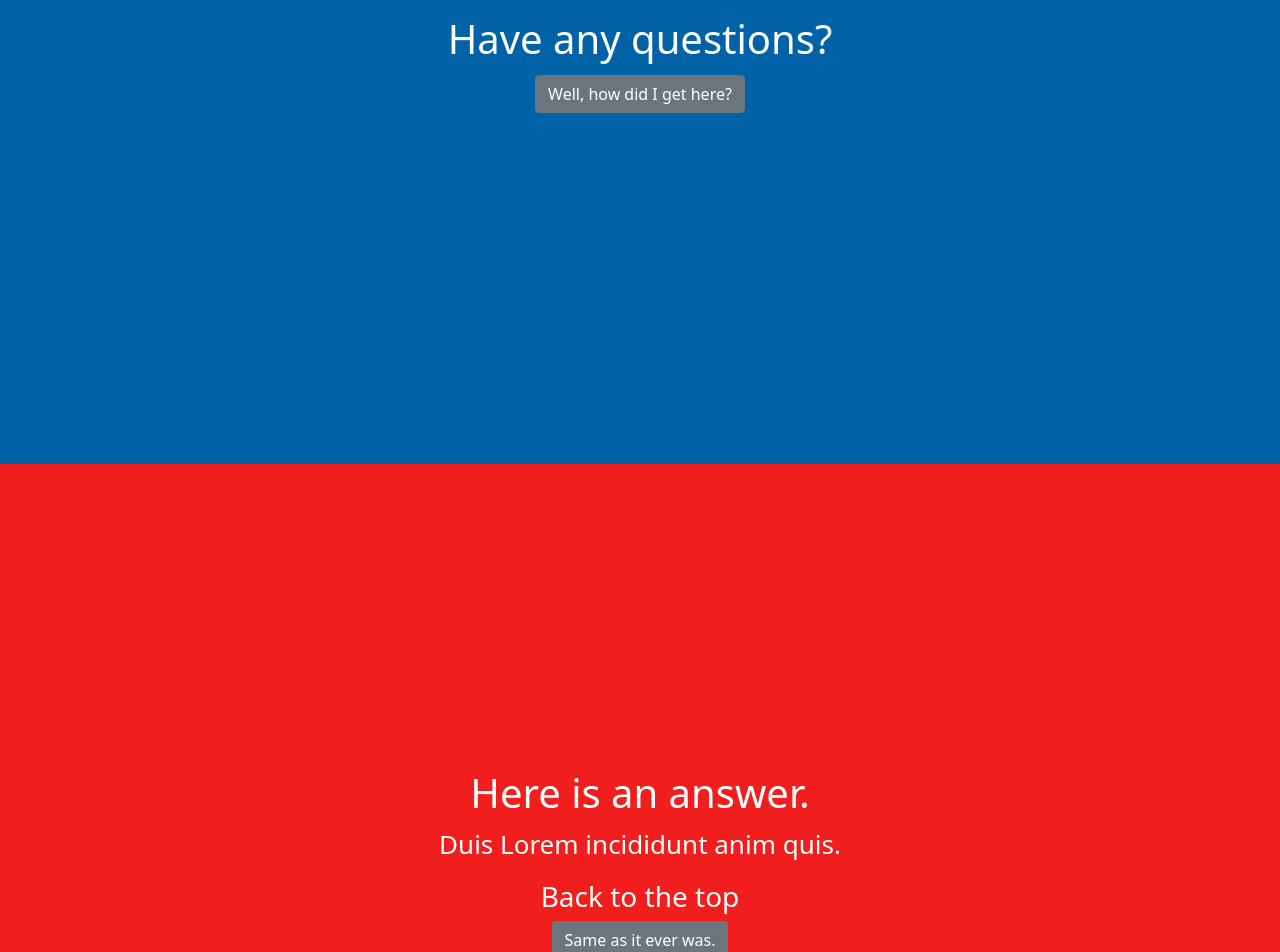
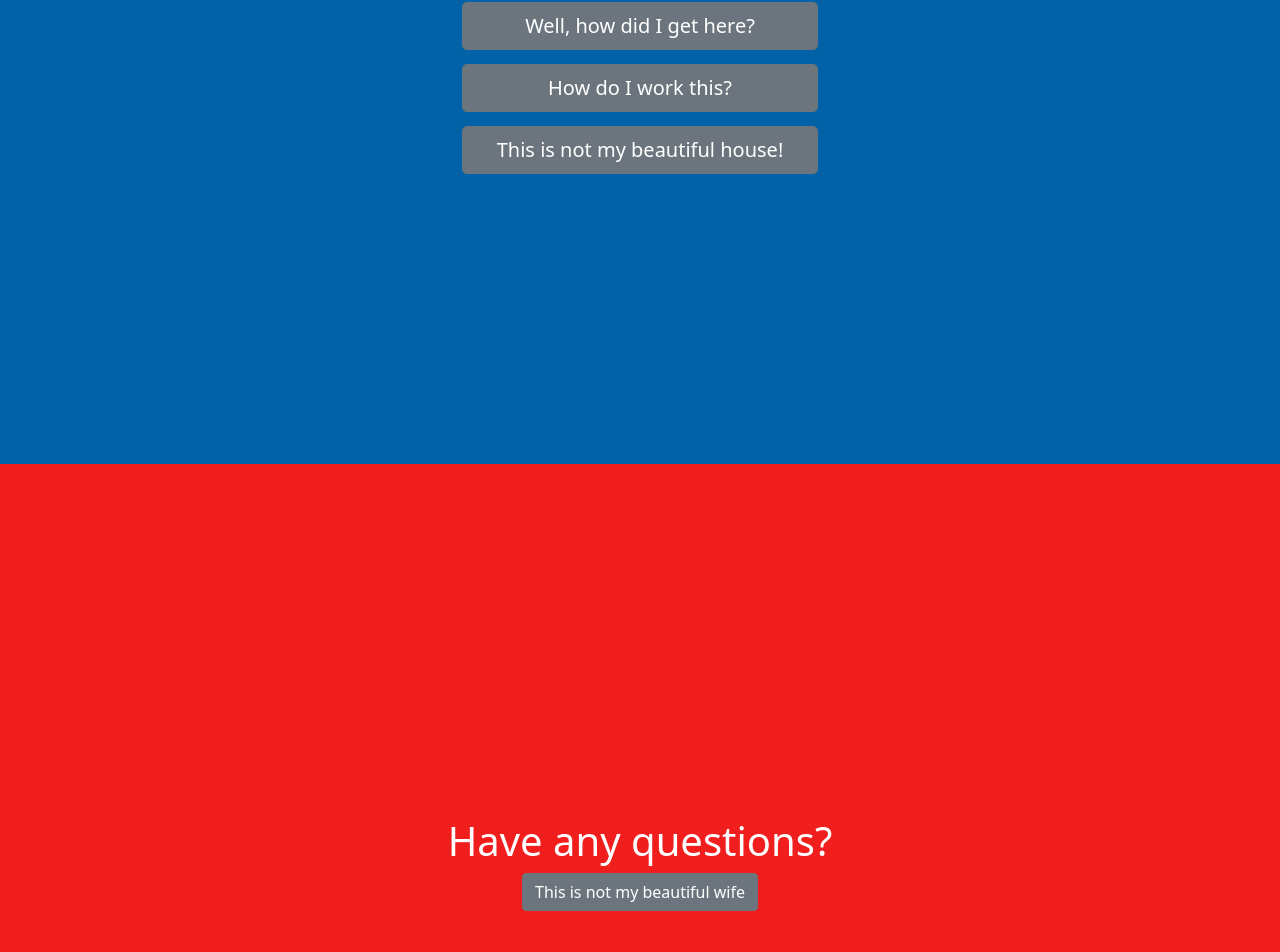
Before and after one commit to dylannirvana/helpdesk, a React (Create React App) app: page / in a window 1280 px wide. Shown: the part 336-1288 px from the top of the page. Built offline with nearby package versions, Linux system fonts and the light colour scheme.

Commit message:
multiple questions

```diff
--- a/src/Answer.js
+++ b/src/Answer.js
@@ -8,8 +8,7 @@ function Answer() {
       <div id='answer'>
         <h1>Here is an answer.</h1>
         <p>Duis Lorem incididunt anim quis.</p>
-        <h3>Back to the top</h3>
-        <Button variant="secondary" href='#anotheranswer' >Same as it ever was.</Button>{' '}
+        <Button variant="secondary" href='#anotheranswer' >Living in a shotgun shack.</Button>{' '}
       </div>
   );
 }
--- a/src/App.js
+++ b/src/App.js
@@ -4,24 +4,17 @@ import './App.scss';
 import Answer from './Answer';
 import Question from './Question';
 import AnotherAnswer from './AnotherAnswer';
+import Questions from './Questions';
 
 
 function App() {
   return (
     <div className="App">
       <header id='home' className="App-header">
-        {/* <h1>Have any questions?</h1>
-        <Button variant="secondary" href='#answer' >Well, how did I get here?</Button>{' '} */}
-        <Question />
+        <Questions />
       </header>
 
-      {/* <div id='answer'>
-        <h1>Here is an answer.</h1>
-        <p>Duis Lorem incididunt anim quis.</p>
-        <h3>Back to the top</h3>
-        <Button variant="secondary" href='#home' >Same as it ever was.</Button>{' '}
-      </div> */}
-
+      <Question />
       <Answer />
       <AnotherAnswer />
 
--- a/src/App.scss
+++ b/src/App.scss
@@ -1,5 +1,6 @@
 @import "~bootstrap/scss/bootstrap";
 
+// APP SUPPORT
 .App {
   text-align: center;
 }
@@ -15,6 +16,21 @@
   }
 }
 
+.App-link {
+  color: #61dafb;
+}
+
+// @keyframes App-logo-spin {
+//   from {
+//     transform: rotate(0deg);
+//   }
+//   to {
+//     transform: rotate(360deg);
+//   }
+// }
+
+// SECTIONS
+
 .App-header {
   background-color: #0162a8;
   // background-color: #f01e1d;
@@ -27,9 +43,21 @@
   color: white;
 }
 
+#question {
+  // background-color: #0162a8;
+  background-color: #f01e1d;
+  min-height: 100vh;
+  display: flex;
+  flex-direction: column;
+  align-items: center;
+  justify-content: center;
+  font-size: calc(10px + 2vmin);
+  color: white;
+}
+
 #answer {
   // background-color: #0162a8;
-  background-color: #f01e1d;
+  background-color: lightseagreen;
   min-height: 100vh;
   display: flex;
   flex-direction: column;
@@ -51,15 +79,6 @@
   color: white;
 }
 
-.App-link {
-  color: #61dafb;
+.mybutton {
+  margin: 14px;
 }
-
-@keyframes App-logo-spin {
-  from {
-    transform: rotate(0deg);
-  }
-  to {
-    transform: rotate(360deg);
-  }
-}
--- a/src/Question.js
+++ b/src/Question.js
@@ -5,9 +5,9 @@ import { Button } from 'react-bootstrap';
 
 function Question() {
   return (
-    <div >
+    <div id='question'>
         <h1>Have any questions?</h1>
-        <Button variant="secondary" href='#answer' >Well, how did I get here?</Button>{' '}
+        <Button variant="secondary" href='#answer' >This is not my beautiful wife</Button>{' '}
     </div>
   );
 }
--- /dev/null
+++ b/src/Questions.js
@@ -0,0 +1,17 @@
+// import logo from './logo.svg';
+import './App.scss';
+import { Button } from 'react-bootstrap';
+
+
+function Questions() {
+  return (
+    <div >
+        <h1>Have any questions?</h1>
+            <Button variant="secondary" className="d-grid gap-2 mybutton" size="lg" href='#question' >Well, how did I get here?</Button>{' '}
+            <Button variant="secondary" className="d-grid gap-2 mybutton" size="lg" href='#answer' >How do I work this?</Button>{' '}
+            <Button variant="secondary" className="d-grid gap-2 mybutton" size="lg" href='#anotheranswer' >This is not my beautiful house!</Button>{' '}
+    </div>
+  );
+}
+
+export default Questions;
```
